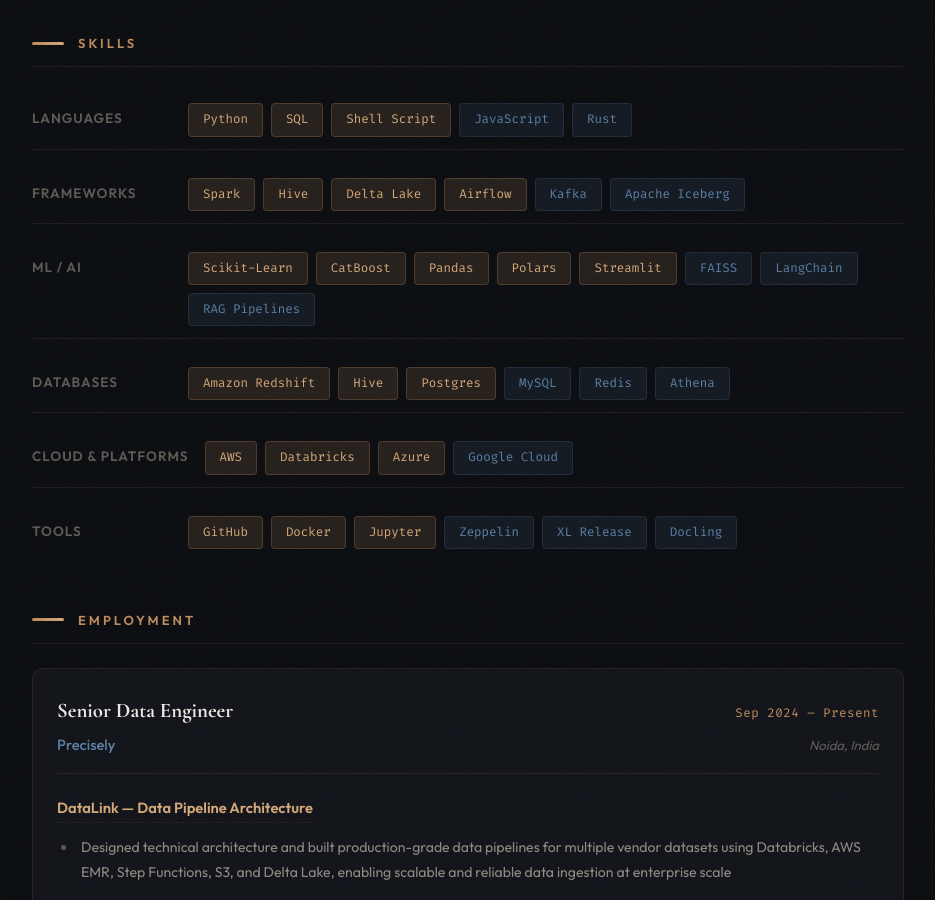
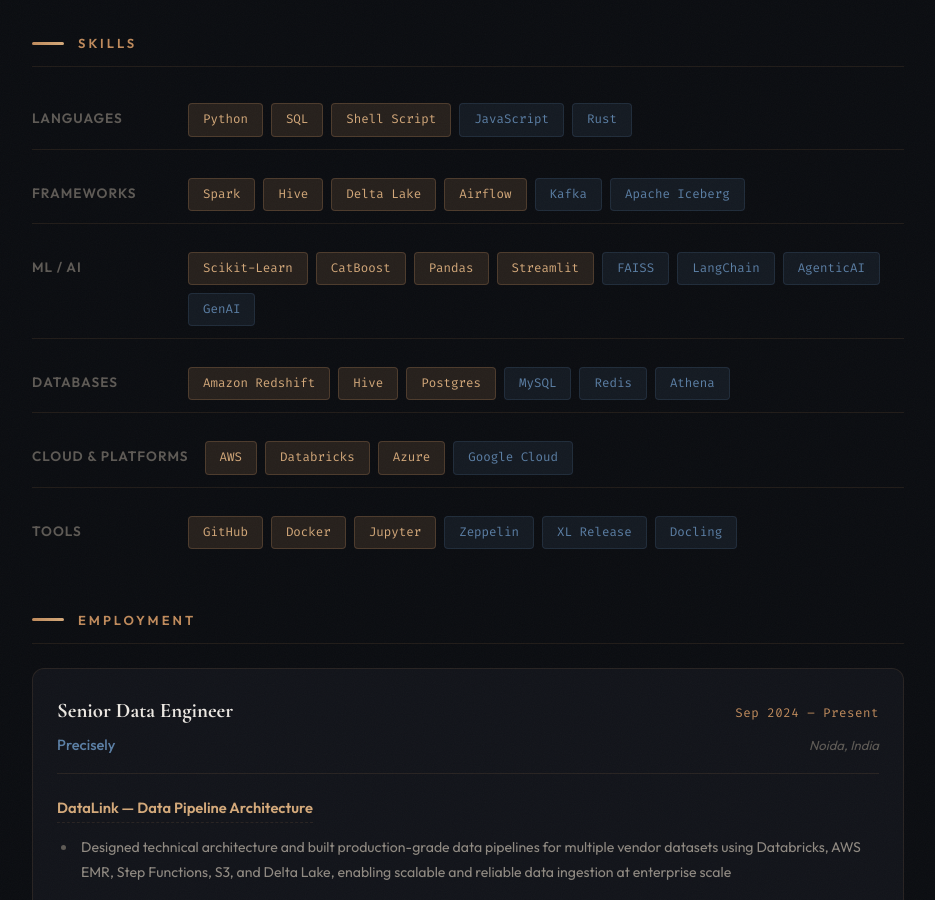
Before and after one commit to progrkaushl/progrkaushl.github.io, a Jekyll site: the page built from index.html, in a window 1280 px wide and 900 px high, scrolled down 547 px. Shown: the whole window, without its empty margins (172-1107 px from the left). Built offline with Jekyll 4.4.1, drawn with Linux system fonts in a browser that asks for light colours.

Commit message:
Update skills list by removing and adding items

```diff
--- a/_data/skills.yml
+++ b/_data/skills.yml
@@ -22,12 +22,12 @@
     - Scikit-Learn
     - CatBoost
     - Pandas
-    - Polars
     - Streamlit
   secondary:
     - FAISS
     - LangChain
-    - RAG Pipelines
+    - AgenticAI
+    - GenAI
 
 - category: Databases
   primary:
```
